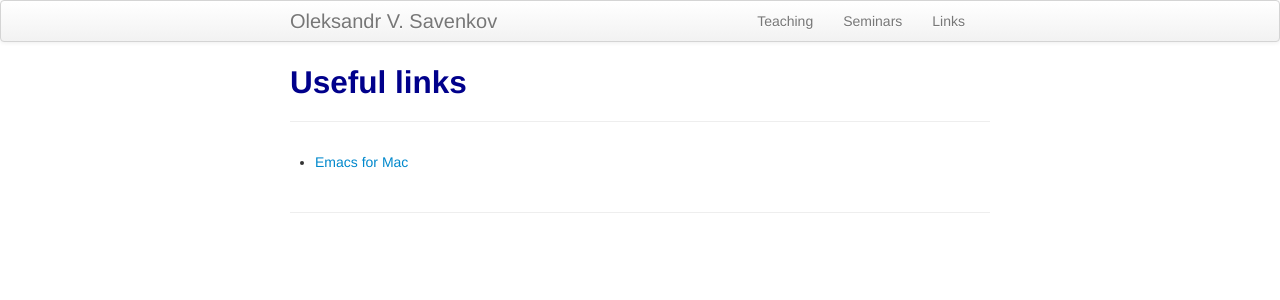
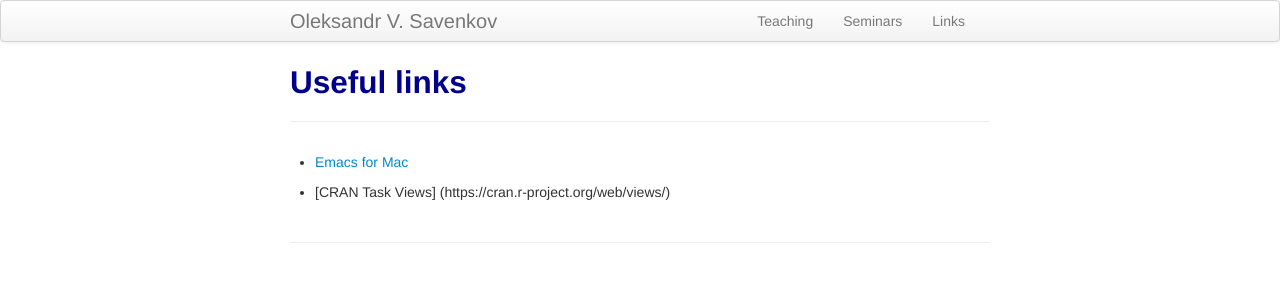
Before and after one commit to ovsavenkov/ovsavenkov.github.io, a Jekyll site: the page built from links.md, in a window 1280 px wide. Shown: the top 300 px of the page. Built offline with Jekyll 4.4.1, drawn with Linux system fonts in a browser that asks for light colours.

Commit message:
link added

```diff
--- a/links.md
+++ b/links.md
@@ -5,3 +5,5 @@ description: Oleksandr Savenkov's links
 ---
 
 - [Emacs for Mac](https://vigou3.github.io/emacs-modified-macos/)
+
+- [CRAN Task Views] (https://cran.r-project.org/web/views/)
```
